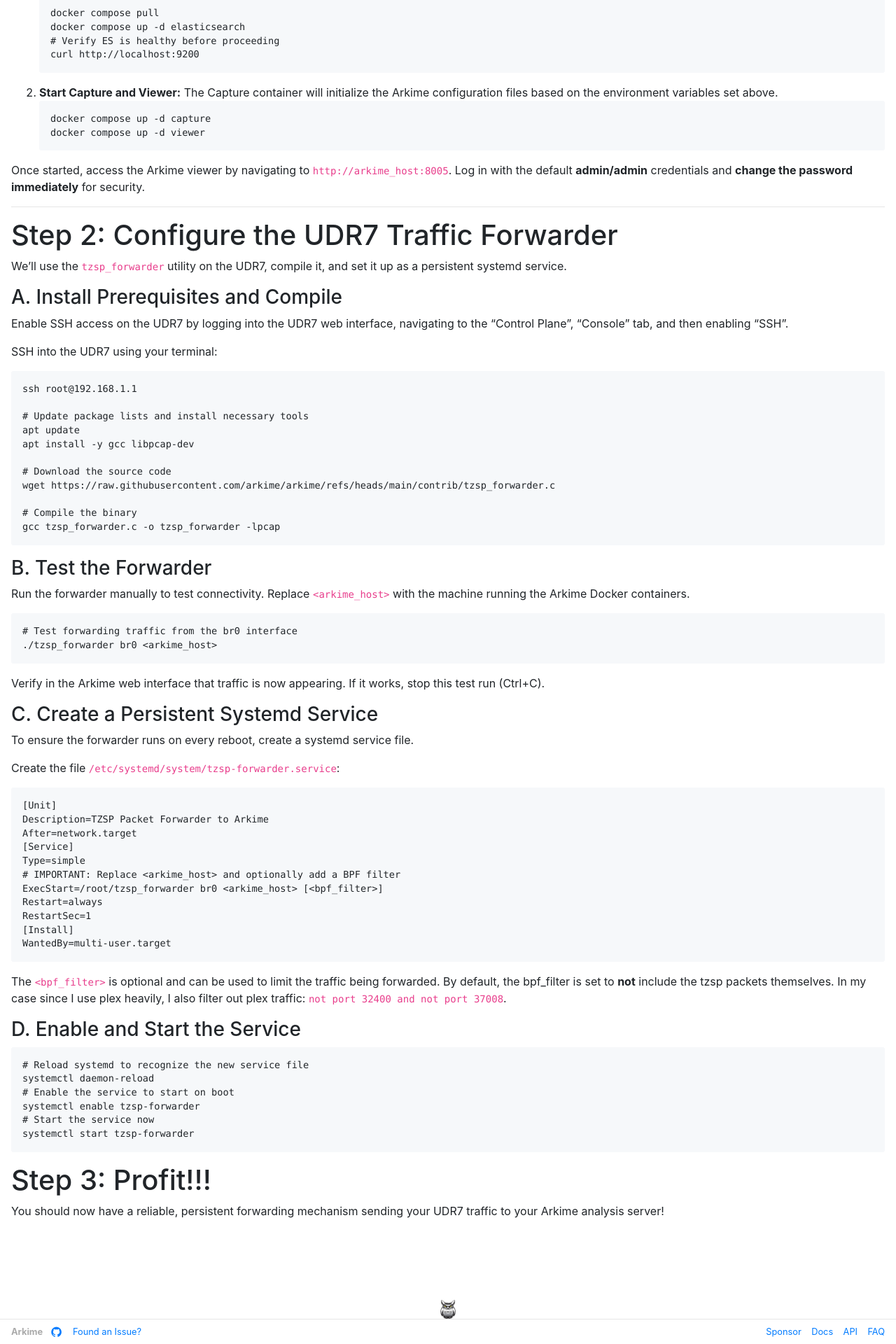
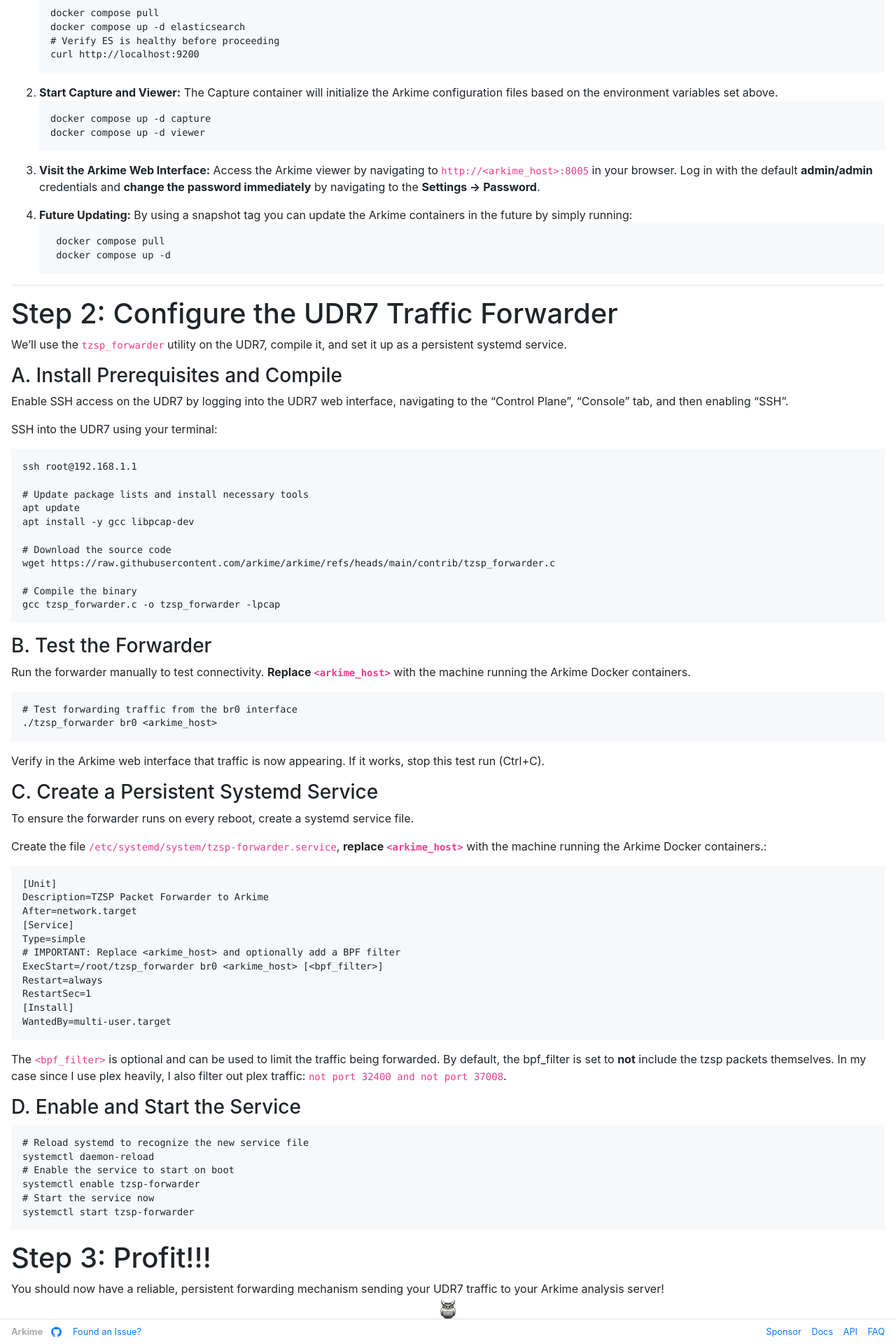
Before and after one commit to arkime/arkimeweb, a Jekyll site: the page built from _wiki/udr7.md, in a window 1280 px wide. Shown: the part 1700-3620 px from the top of the page at 70% size. Built offline with Jekyll 4.4.1, drawn with Linux system fonts in a browser that asks for light colours.

Commit message:
add link to udr7 doc and improve replacing

````diff
--- a/_wiki/udr7.md
+++ b/_wiki/udr7.md
@@ -97,7 +97,13 @@
     docker compose up -d viewer
     ```
 
-Once started, access the Arkime viewer by navigating to `http://arkime_host:8005`. Log in with the default **admin/admin** credentials and **change the password immediately** for security.
+3. **Visit the Arkime Web Interface:** Access the Arkime viewer by navigating to `http://<arkime_host>:8005` in your browser. Log in with the default **admin/admin** credentials and **change the password immediately** by navigating to the **Settings -> Password**.
+
+4. **Future Updating:** By using a snapshot tag you can update the Arkime containers in the future by simply running:
+    ```bash
+    docker compose pull
+    docker compose up -d
+    ```
 
 ---
 
@@ -126,7 +132,7 @@
 
 ### B. Test the Forwarder
 
-Run the forwarder manually to test connectivity. Replace `<arkime_host>` with the machine running the Arkime Docker containers.
+Run the forwarder manually to test connectivity. **Replace `<arkime_host>`** with the machine running the Arkime Docker containers.
 
 ```bash
 # Test forwarding traffic from the br0 interface
@@ -138,7 +144,7 @@
 
 To ensure the forwarder runs on every reboot, create a systemd service file.
 
-Create the file `/etc/systemd/system/tzsp-forwarder.service`:
+Create the file `/etc/systemd/system/tzsp-forwarder.service`, **replace `<arkime_host>`** with the machine running the Arkime Docker containers.:
 
 ```ini
 [Unit]
````
Also changed, not shown: _wiki/home.md (+1 -0 lines).
